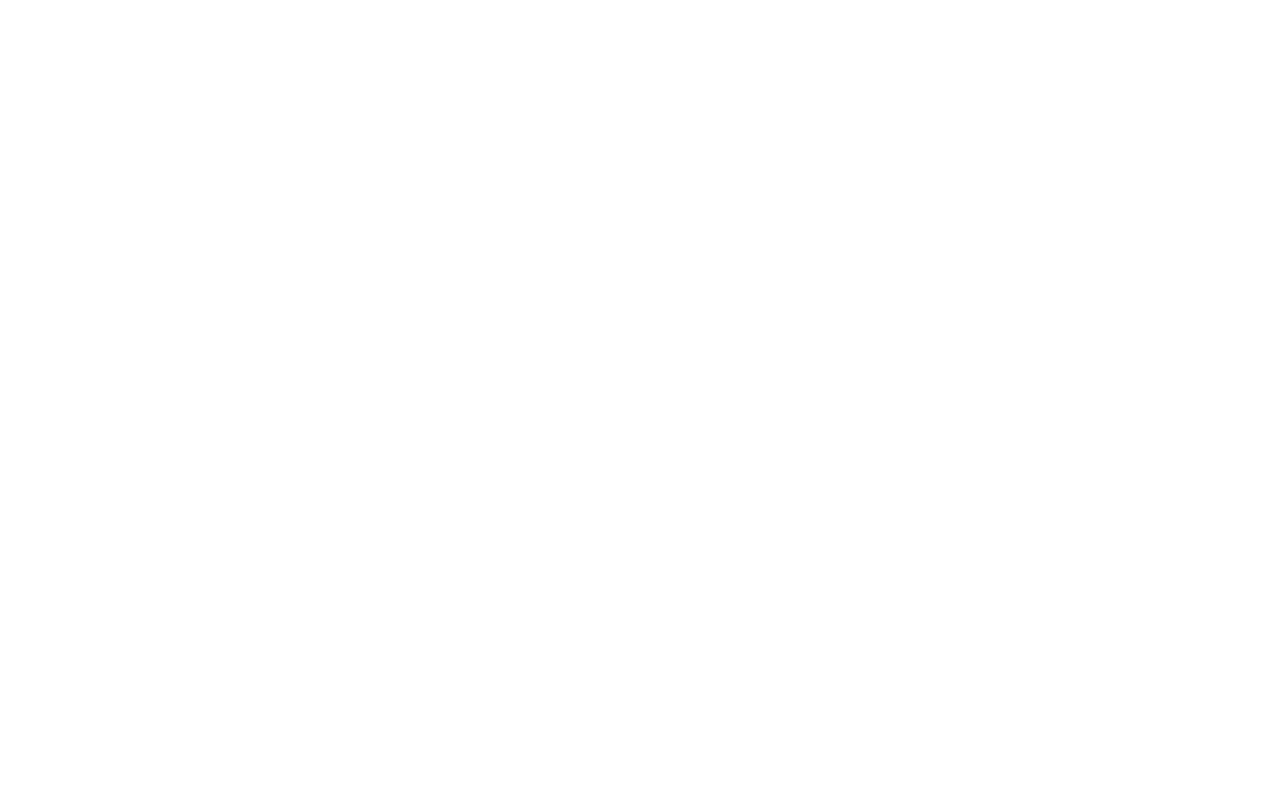
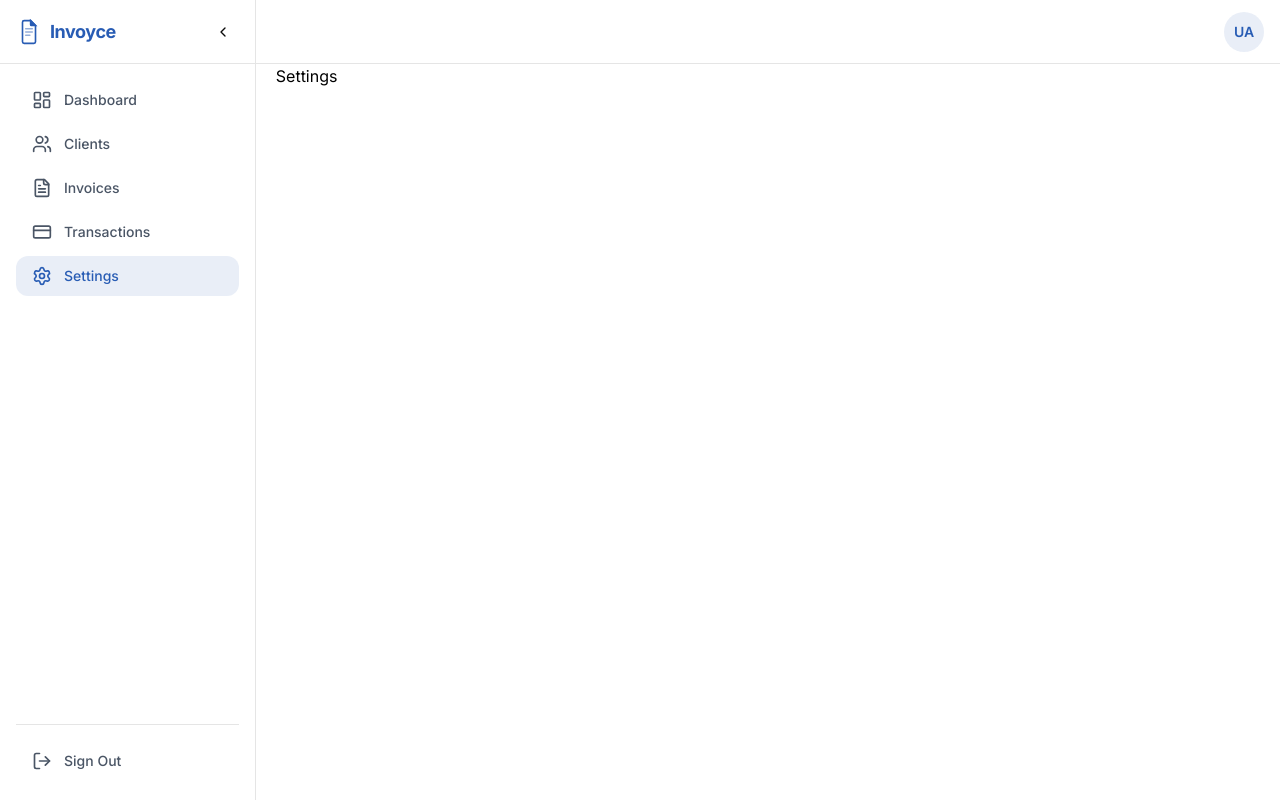
Before and after one commit to Uchenna99/Invoyce.pro-Clone, a React (Vite) app: page /dashboard/settings in a window 1280 px wide. Before the commit this address had no page. Built offline with nearby package versions, Linux system fonts and the light colour scheme.

Commit message:
started dashboard sections

```diff
--- a/src/App.tsx
+++ b/src/App.tsx
@@ -6,6 +6,8 @@ import UserDashboardLayout from './Layout/UserDashboardLayout'
 import UserDashboardPage from './Pages/UserDashboardPage'
 import UserClientPage from './Pages/UserClientPage'
 import UserInvoicesPage from './Pages/UserInvoicesPage'
+import UserTransactionsPage from './Pages/UserTransactionsPage'
+import UserSettingsPage from './Pages/UserSettingsPage'
 
 
 function App() {
@@ -22,6 +24,8 @@ function App() {
           <Route index element={<UserDashboardPage/>} />
           <Route path='clients' element={<UserClientPage/>} />
           <Route path='invoices' element={<UserInvoicesPage/>} />
+          <Route path='transactions' element={<UserTransactionsPage/>} />
+          <Route path='settings' element={<UserSettingsPage/>} />
         </Route>
 
       </Routes>
--- a/src/Layout/UserDashboardLayout.tsx
+++ b/src/Layout/UserDashboardLayout.tsx
@@ -27,11 +27,14 @@ const UserDashboardLayout = () => {
             case location.pathname === '/dashboard/transactions':
                 if(selectedSection !== 'Transactions') { setSelectedSection('Transactions') };
                 break;
+            case location.pathname === '/dashboard/settings':
+                if(selectedSection !== 'Settings') { setSelectedSection('Settings') };
+                break;
 
             default:
                 break;
         }
-    },[selectedSection])
+    },[])
 
   return (
     <>
@@ -82,20 +85,26 @@ const UserDashboardLayout = () => {
                             expand={expand}
                             handleClick={()=>{
                                 setSelectedSection('Invoices');
-                                selectedSection !== 'Invoices'? navigate('invoices') : null;
+                                location.pathname !== '/dashboard/invoices'? navigate('invoices') : null;
                             }}
                         />
                         <SectionSelect
                             name="Transactions"
                             currentSection={selectedSection}
                             expand={expand}
-                            handleClick={()=> setSelectedSection('Transactions')}
+                            handleClick={()=>{
+                                setSelectedSection('Transactions');
+                                location.pathname !== '/dashboard/transactions'? navigate('transactions') : null;
+                            }}
                         />
                         <SectionSelect
                             name="Settings"
                             currentSection={selectedSection}
                             expand={expand}
-                            handleClick={()=> setSelectedSection('Settings')}
+                            handleClick={()=>{
+                                setSelectedSection('Settings');
+                                location.pathname !== '/dashboard/settings'? navigate('settings') : null;
+                            }}
                         />
                     </div>
 
@@ -115,7 +124,7 @@ const UserDashboardLayout = () => {
 
             <div className="w-full lg:w-[calc(100%-255px)] h-full flex flex-col transition-all duration-300">
 
-                <div className="w-full h-16 flex border-b border-[#e5e5e5] items-center justify-end px-4">
+                <div className="w-full h-16 min-h-16 flex border-b border-[#e5e5e5] items-center justify-end px-4">
 
                     <div className="w-10 h-10 rounded-full flex items-center justify-center bg-[#285cb4]/10">
                         <p className="text-sm text-[#285cb4] font-semibold">
--- /dev/null
+++ b/src/Pages/UserSettingsPage.tsx
@@ -0,0 +1,11 @@
+
+
+const UserSettingsPage = () => {
+  return (
+    <>
+        <p>Settings</p>
+    </>
+  )
+}
+
+export default UserSettingsPage;
--- /dev/null
+++ b/src/Pages/UserTransactionsPage.tsx
@@ -0,0 +1,11 @@
+
+
+const UserTransactionsPage = () => {
+  return (
+    <>
+        <p>Transactions</p>
+    </>
+  )
+}
+
+export default UserTransactionsPage;
```
